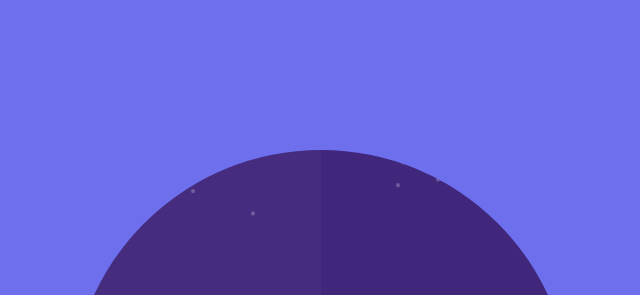
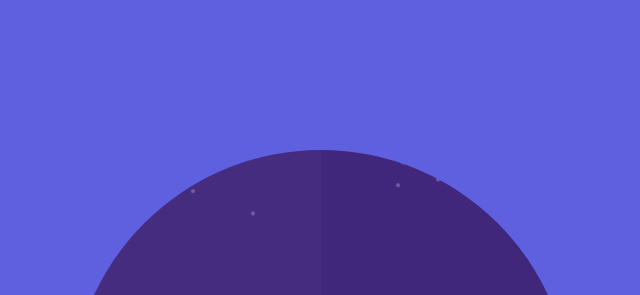
Before and after one commit to cesitarecos/kris2, a plain HTML site: page index.html in a window 1280 px wide. Shown: the top 295 px of the page, without its empty margins (319-959 px from the left). Drawn offline with nearby package versions, Linux system fonts and the light colour scheme; a web font is replaced by a local one.

Commit message:
initial commit

```diff
--- a/style.css
+++ b/style.css
@@ -12,7 +12,7 @@ body {
   font-family: "Quicksand", sans-serif;
   font-size: 16px;
   color: #777;
-  background: #6d6fec;
+  background: #5e60e0;
 }
 
 h1, h2, h3, h4, h5, h6 {
```
